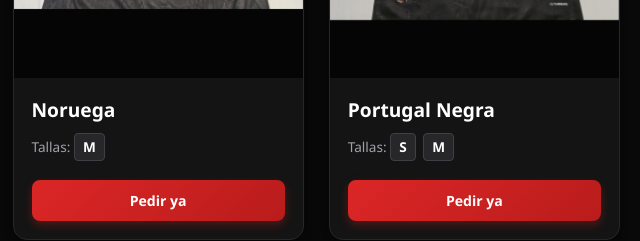
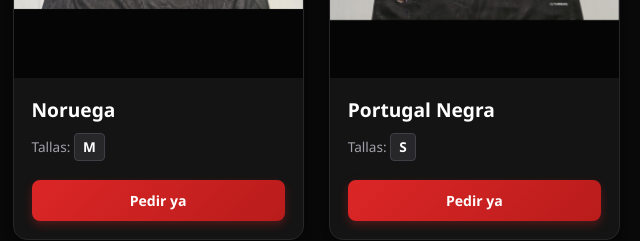
Before and after one commit to zeusstore733-boop/-catalogo, a plain HTML site: page index.html in a window 1280 px wide. Shown: the part 2980-3221 px from the top of the page, 640-1280 px from the left. Drawn offline with nearby package versions, Linux system fonts and the light colour scheme; some packages are replaced by stand-ins of ours; a script that the page names is missing.

```diff
--- a/index.html
+++ b/index.html
@@ -354,7 +354,7 @@
             { id: "nigeria", nombre: "Nigeria", frente: "nigeria adelante.jpg", atras: "nigeria atras.jpg", tallas: ["M"] },
             { id: "noruega", nombre: "Noruega", frente: "noruega adelante.jpg", atras: "noruega atras.jpg", tallas: ["M"] },
 
-            { id: "portugal_negra", nombre: "Portugal Negra", frente: "Portugal Negra Adelante.jpg", atras: "Portugal Negra Atras.jpg", tallas: ["S", "M"] },
+            { id: "portugal_negra", nombre: "Portugal Negra", frente: "Portugal Negra Adelante.jpg", atras: "Portugal Negra Atras.jpg", tallas: ["S",] },
             { id: "portugal_roja", nombre: "Portugal Roja", frente: "portugal roja adelante.jpg", atras: "portugal roja atras.jpg", tallas: [ "M", "L"] },
             { id: "portugal_verde", nombre: "Portugal Verde", frente: "Portugal Verde adelante.jpg", atras: "Portugal verde atras.jpg", tallas: ["S", "XL"] },
             { id: "psg_especial", nombre: "PSG Especial", frente: "psg especial adelante.jpg", atras: "psg especial atras.jpg",encargo: true, tallas: ["M"] },
```
